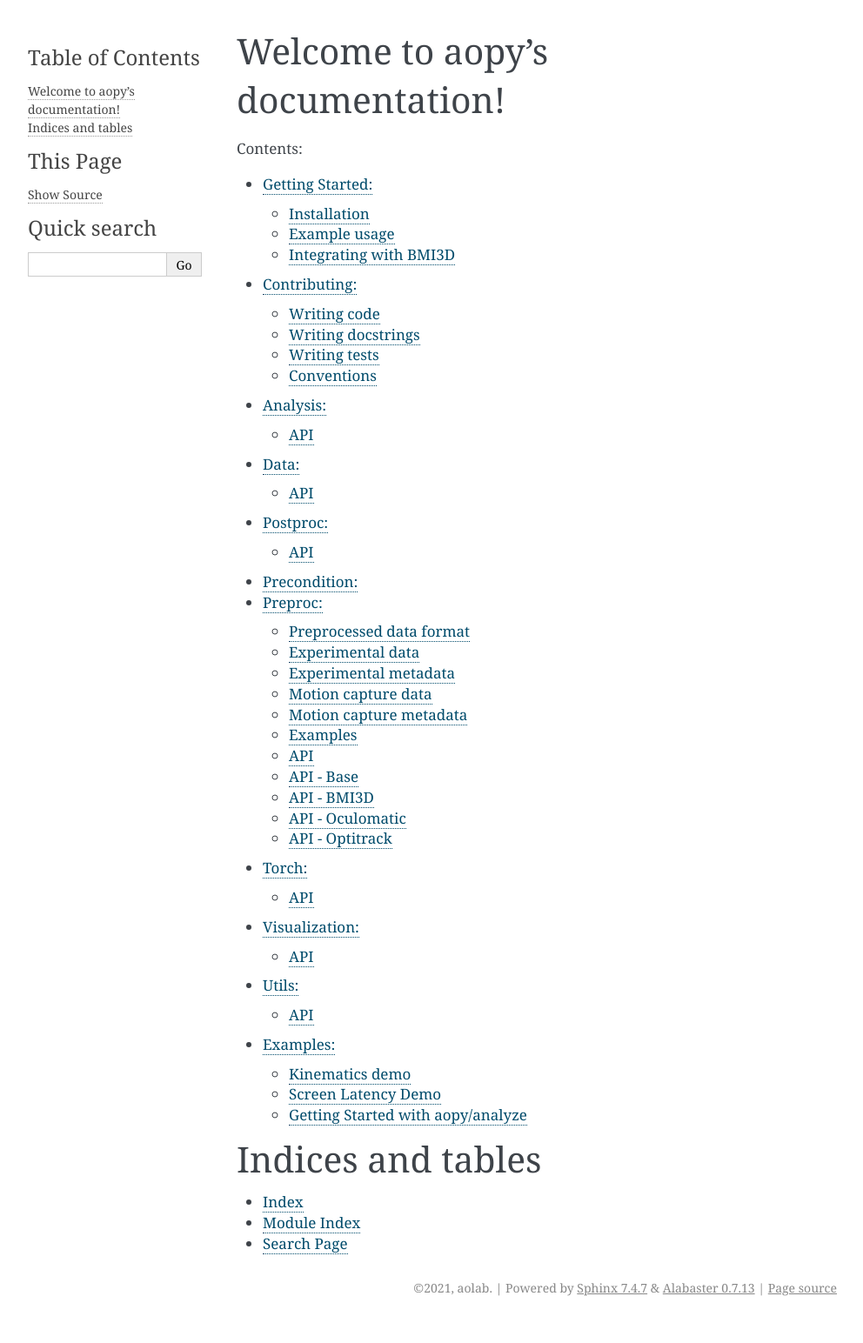
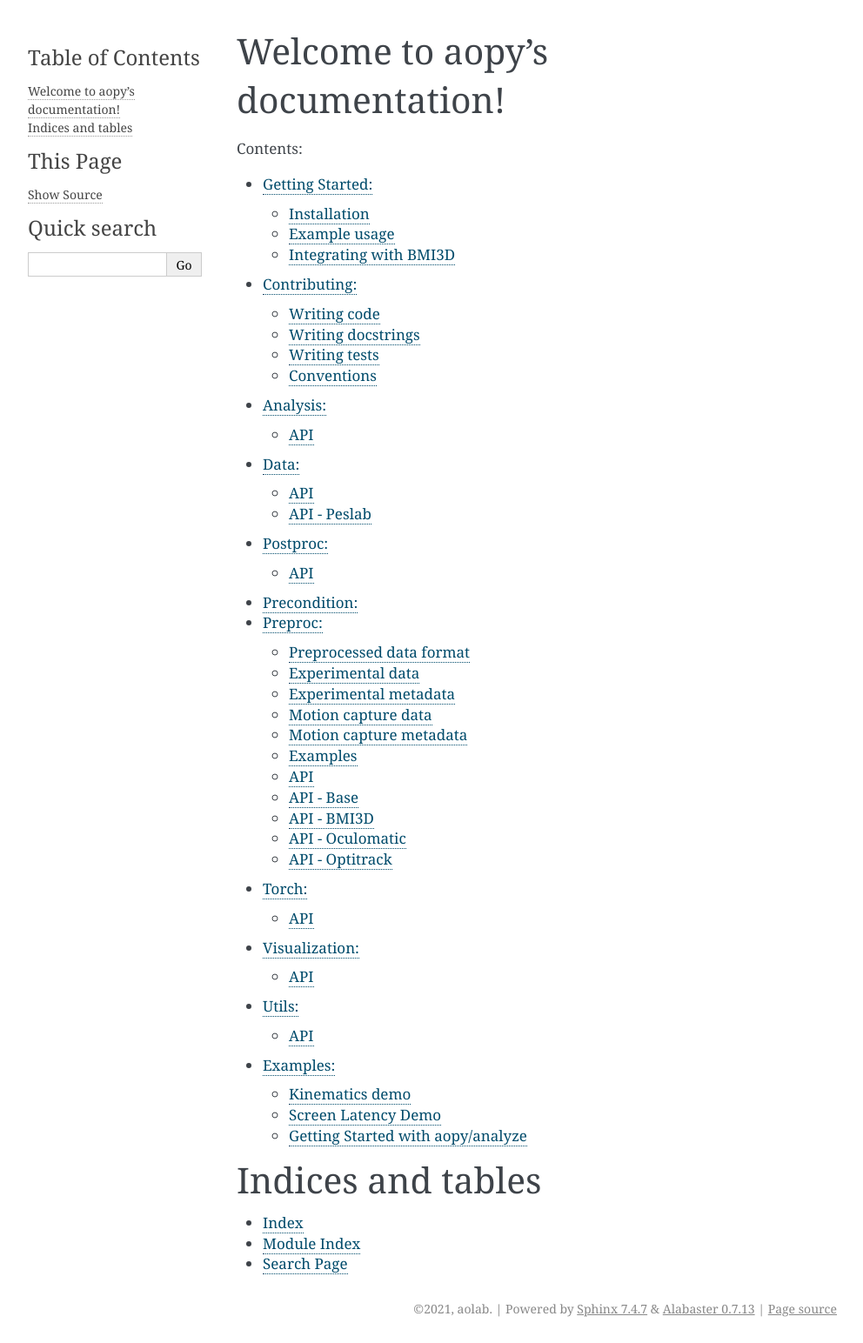
Before and after one commit to aolabNeuro/analyze, a Sphinx documentation site: the page built from docs/source/index.rst, in a window 1280 px wide. Shown: the whole page at 87% size, without its empty margins (148-1140 px from the left). Built offline with Sphinx 7.4.7, drawn with Linux system fonts in a browser that asks for light colours; before the commit the page ends 1520 px from its top, so only the background shows below that.

Commit message:
Fix: data.peslab docs build fixes

```diff
--- a/docs/source/conf.py
+++ b/docs/source/conf.py
@@ -14,7 +14,7 @@ import os
 import sys
 sys.path.insert(0, os.path.abspath('../..'))
 
-autodoc_mock_imports = ['numpy', 'pandas', 'psutil', 'h5py', 'tables', 'sklearn', 'scipy', 'matplotlib', 'seaborn', 'nitime', 'torch', 'yaml']
+autodoc_mock_imports = ['numpy', 'pandas', 'psutil', 'h5py', 'tables', 'sklearn', 'scipy', 'matplotlib', 'seaborn', 'nitime', 'torch', 'yaml', 'tqdm']
 
 # -- Project information -----------------------------------------------------
 
--- a/docs/source/data.rst
+++ b/docs/source/data.rst
@@ -9,3 +9,10 @@ API
 
 .. automodule:: aopy.data
     :members:
+
+
+API - Peslab
+------------
+
+.. automodule:: aopy.data.peslab
+    :members:
```
